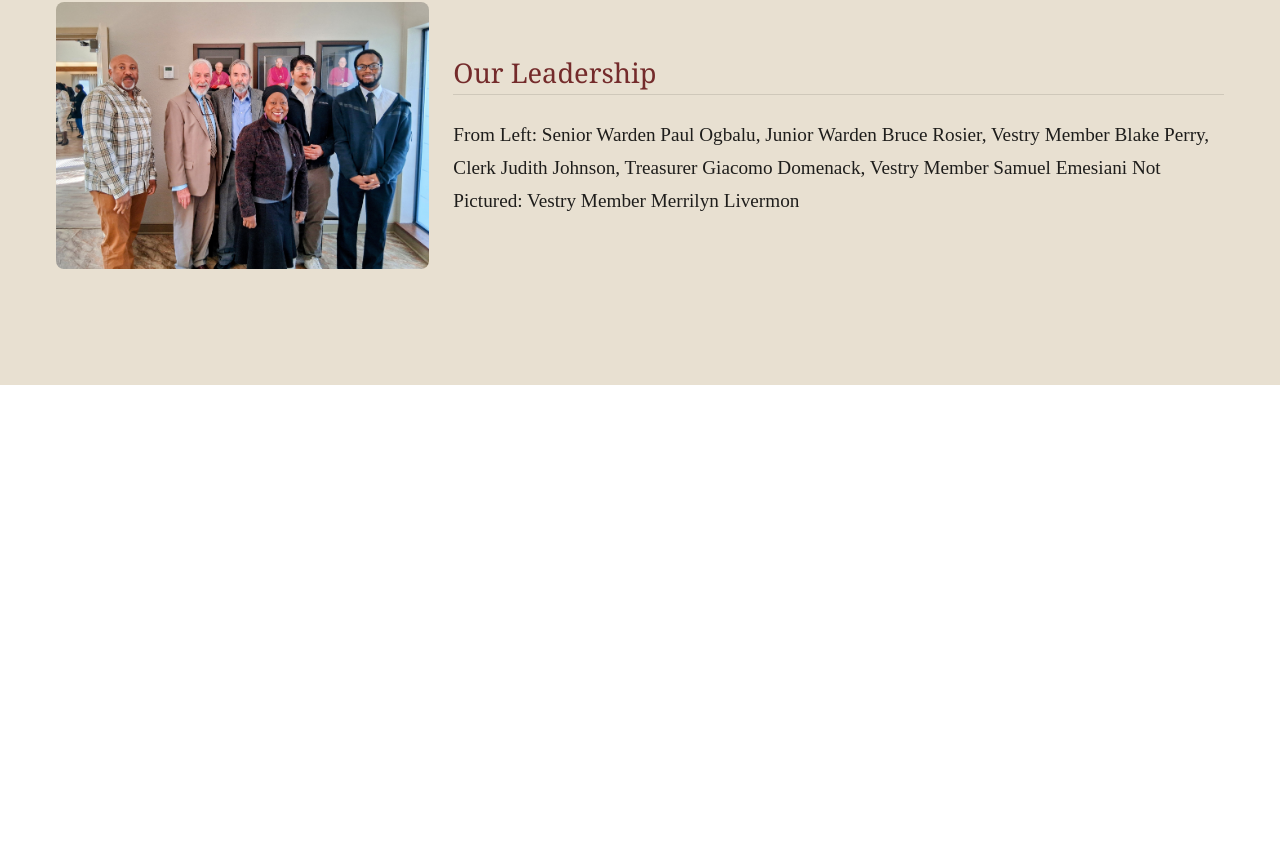
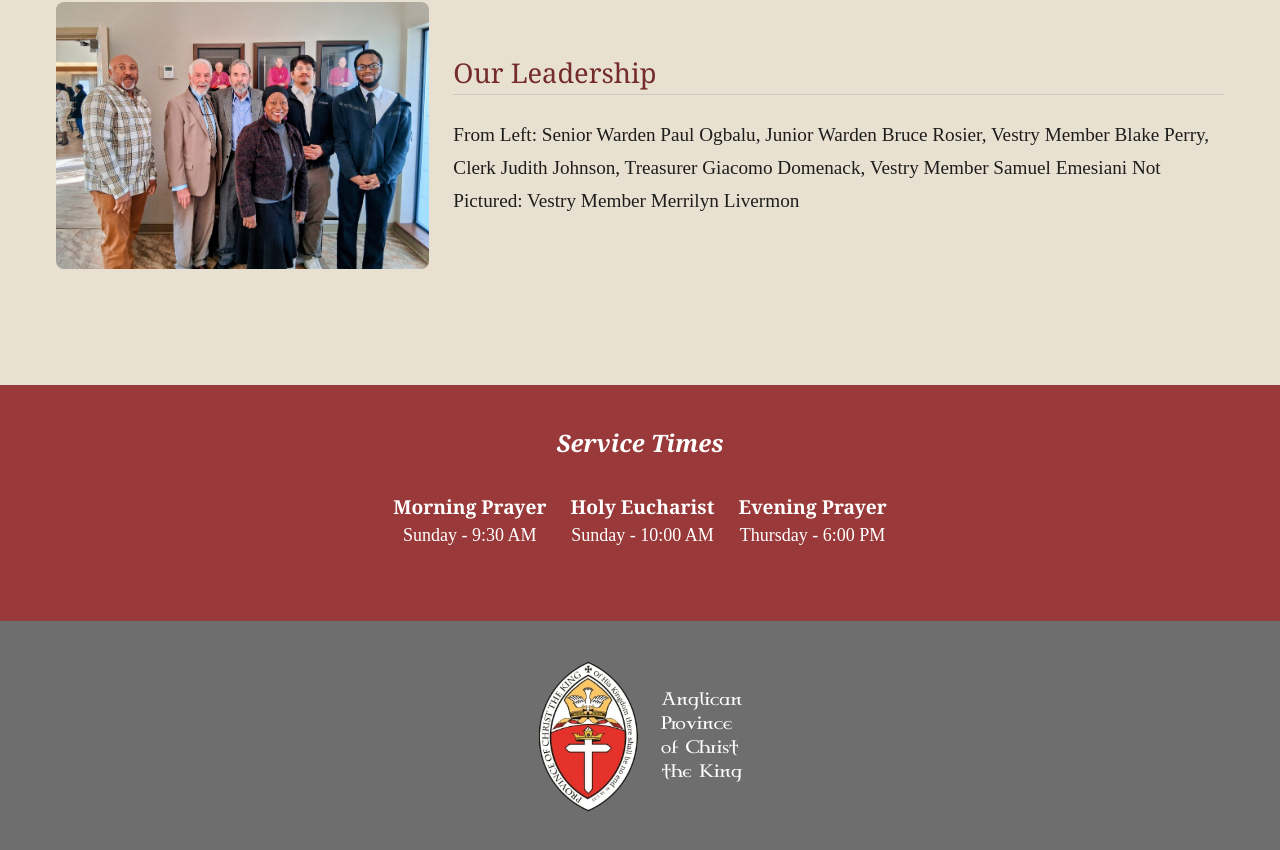
Before and after one commit to dsudduthb/holycross, a Vue app: page /staff in a window 1280 px wide. Shown: the part 1658-2508 px from the top of the page. Before the commit the page ends 2043 px from the top, so only its background shows below. Built offline with nearby package versions, Linux system fonts and the light colour scheme.

Commit message:
add(banner): added mass types and provincial banner

```diff
--- a/src/views/Staff.vue
+++ b/src/views/Staff.vue
@@ -4,6 +4,9 @@ import williams from '../assets/staff/fr_mark.jpg'
 import vestry from '../assets/staff/vestry.jpg'
 import anthony from '../assets/staff/Xu_Anthony.jpg'
 import apck from '../assets/APCK_seal.png'
+
+import MassTimes from '../components/MassTimes.vue'
+import Province from '../components/Province.vue'
 </script>
 <template>
 <v-container class="my-10 mx-auto" max-width="1200">
@@ -88,6 +91,8 @@ import apck from '../assets/APCK_seal.png'
   </v-row>
 
 </v-container>
+<MassTimes/>
+<Province/>
 </template>
 <style>
 .staff-img {
```
